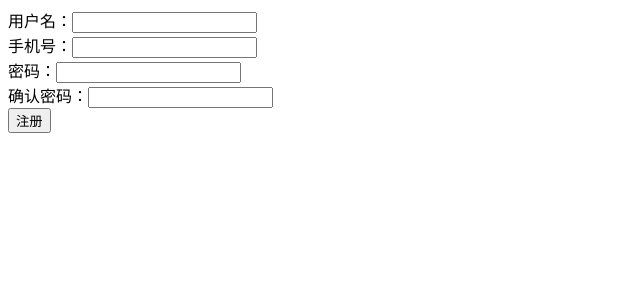
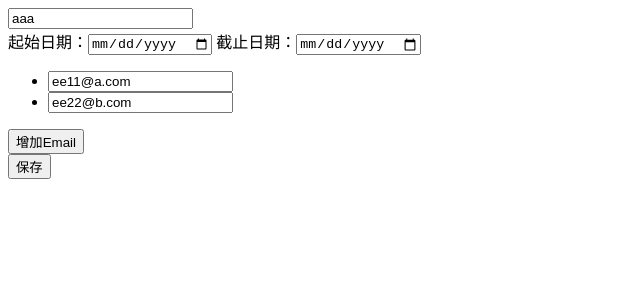
Before and after one commit to qinpmc/angular-Demos, an Angular app in the folder ch4表单/form1/: page / in a window 1280 px wide. Shown: the top 300 px of the page, without its empty margins (0-640 px from the left). Built offline with nearby package versions, Linux system fonts and the light colour scheme.

Commit message:
add reactiveForm

```diff
--- a/ch4表单/form1/src/app/app.component.html
+++ b/ch4表单/form1/src/app/app.component.html
@@ -1 +1,2 @@
-<app-template-form></app-template-form>
+<!--<app-template-form></app-template-form>-->
+<app-reactive-form1></app-reactive-form1>
--- a/ch4表单/form1/src/app/app.module.ts
+++ b/ch4表单/form1/src/app/app.module.ts
@@ -4,11 +4,13 @@ import {FormsModule, ReactiveFormsModule} from '@angular/forms';
 
 import { AppComponent } from './app.component';
 import { TemplateFormComponent } from './template-form/template-form.component';
+import { ReactiveForm1Component } from './reactive-form1/reactive-form1.component';
 
 @NgModule({
   declarations: [
     AppComponent,
-    TemplateFormComponent
+    TemplateFormComponent,
+    ReactiveForm1Component
   ],
   imports: [
     BrowserModule,
--- /dev/null
+++ b/ch4表单/form1/src/app/reactive-form1/reactive-form1.component.html
@@ -0,0 +1,18 @@
+<form [formGroup]="formModel" (submit)="onSubmit()">
+  <input formControlName="username">
+  <div formGroupName="dateRange">
+    起始日期：<input type="date" formControlName="from">
+    截止日期：<input type="date" formControlName="to">
+  </div>
+  <div>
+    <ul formArrayName="emails">
+      <li *ngFor="let e of this.formModel.get('emails').controls;let i=index;">
+        <input type="text" [formControlName]="i">
+      </li>
+    </ul>
+    <button type="button" (click)="addEmail()">增加Email</button>
+  </div>
+  <div>
+    <button type="submit">保存</button>
+  </div>
+</form>
--- /dev/null
+++ b/ch4表单/form1/src/app/reactive-form1/reactive-form1.component.ts
@@ -0,0 +1,32 @@
+import { Component, OnInit } from '@angular/core';
+import { FormGroup ,FormControl,FormArray} from '@angular/forms';
+@Component({
+  selector: 'app-reactive-form1',
+  templateUrl: './reactive-form1.component.html',
+  styleUrls: ['./reactive-form1.component.css']
+})
+export class ReactiveForm1Component implements OnInit {
+
+  formModel:FormGroup = new FormGroup({
+    username: new FormControl("aaa"),
+    dateRange:new FormGroup({
+      from:new FormControl(),
+      to:new FormControl()
+    }),
+    emails:new FormArray([
+      new FormControl("ee11@a.com"),
+      new FormControl("ee22@b.com")
+    ])
+  })
+  constructor() { }
+
+  ngOnInit() {
+  }
+  onSubmit(){
+    console.log(this.formModel.value);
+  }
+  addEmail(){
+    let emails = this.formModel.get("emails") as FormArray;
+    emails.push(new FormControl());
+  }
+}
```
Also changed, not shown: ch4表单/form1/src/app/reactive-form1/reactive-form1.component.css (added), 2 other files (tests, documents, lock files or other folders).
